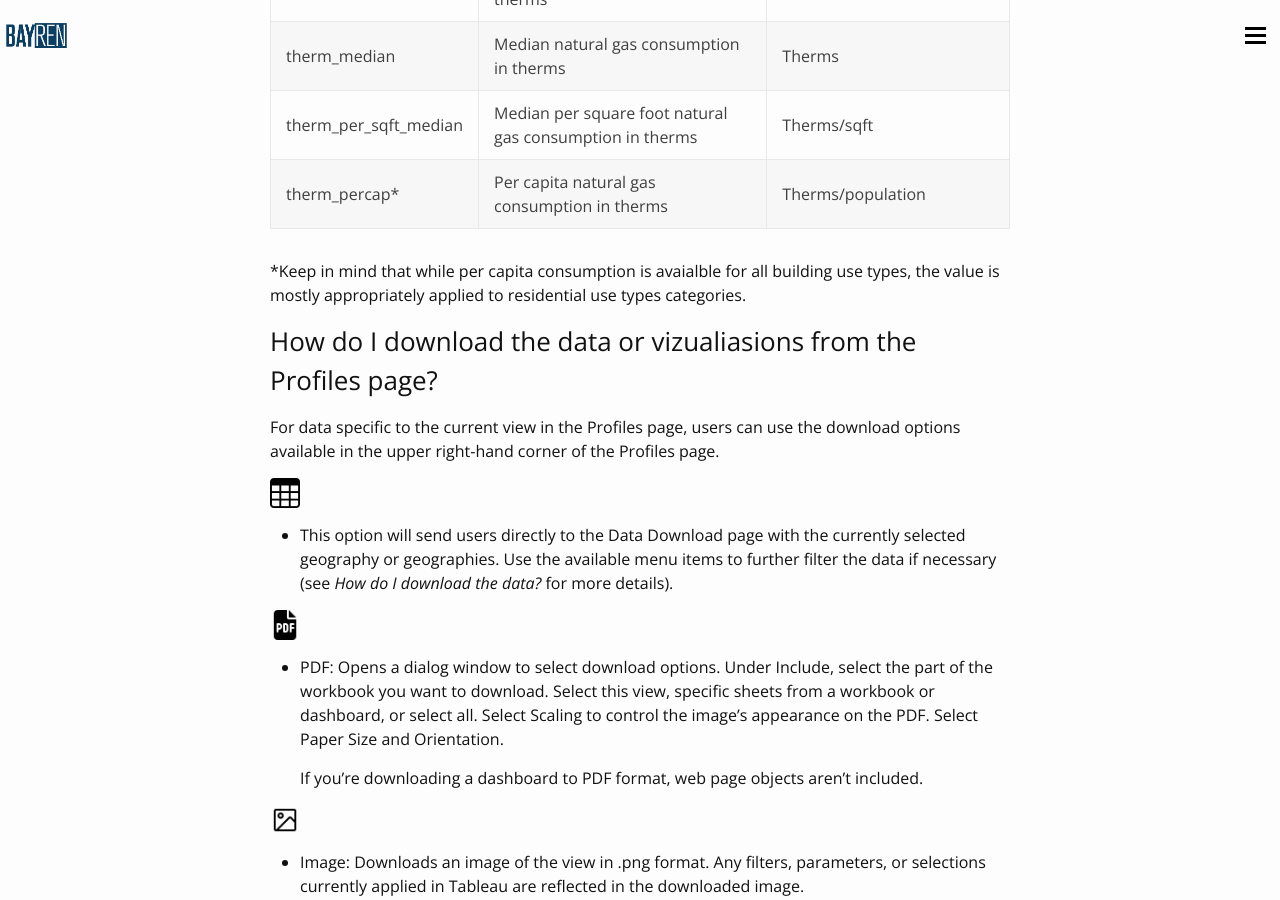
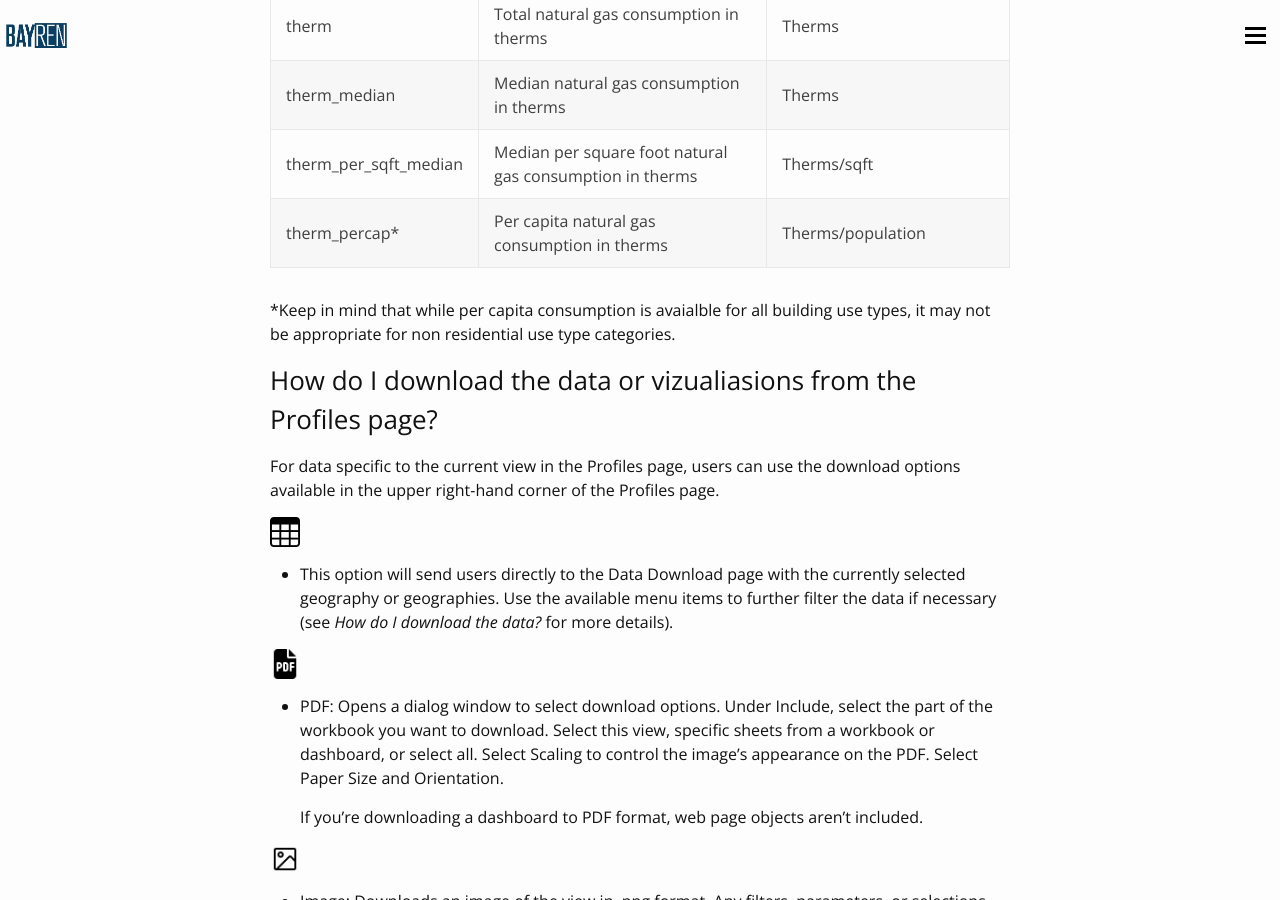
Before and after one commit to uclaioes/bayren-atlas, a Jekyll site: the page built from tutorial.md, in a window 1280 px wide and 900 px high, scrolled down 20893 px. Built offline with Jekyll 4.4.1, drawn with Linux system fonts in a browser that asks for light colours; some of the changed text lies outside the part shown.

Commit message:
tutorial: fix typo, revise

```diff
--- a/tutorial.md
+++ b/tutorial.md
@@ -264,6 +264,8 @@
 
 ![Screenshot of the top of the Profiles page with the tooltip for the data download navigation button open.]({{ "/assets/images/tutorial/tutorial-profile-download-nav.png" | relative_url }})
 
+You will be redirected to the Data Download page.
+
 ![Screenshot of the top of the Data Download page as navigated through the Profiles page.]({{ "/assets/images/tutorial/tutorial-data-download.png" | relative_url }})
 
 * The leftmost dropdown filters the geographical scale, including Census Tracts, Census Places, Zip Code Tabulation Areas, and Counties.
@@ -286,7 +288,7 @@
 
 | Column Name | Column Description | Column Unit |
 |---|---|---|
-| GEOID | Geographic identifier for the selected geography | Census Bureau [Geographic Identifier](https://www.census.gov/programs-surveys/geography/guidance/geo-identifiers.html) |
+| GEOID | Census Bureau [Geographic Identifier](https://www.census.gov/programs-surveys/geography/guidance/geo-identifiers.html) | NA |
 | display name| Formatted name of the selected geography | NA |
 | usetype | Building use type category | NA |
 | secondary category | When applicable, this will show the available bins for building vintage, building size, and Area Median Income | Vintage year, square feet, or percent of area median income |
@@ -307,7 +309,7 @@
 | therm_per_sqft_median | Median per square foot natural gas consumption in therms | Therms/sqft |
 | therm_percap* | Per capita natural gas consumption in therms | Therms/population |
 
-*Keep in mind that while per capita consumption is avaialble for all building use types, the value is mostly appropriately applied to residential use types categories.
+*Keep in mind that while per capita consumption is avaialble for all building use types, it may not be appropriate for non residential use type categories.
 
 ### How do I download the data or vizualiasions from the Profiles page?
 
```
